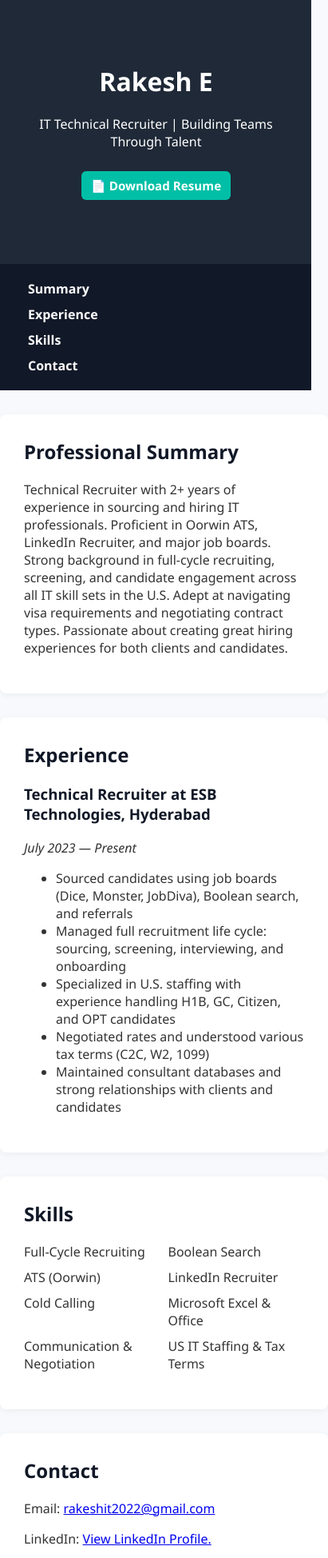
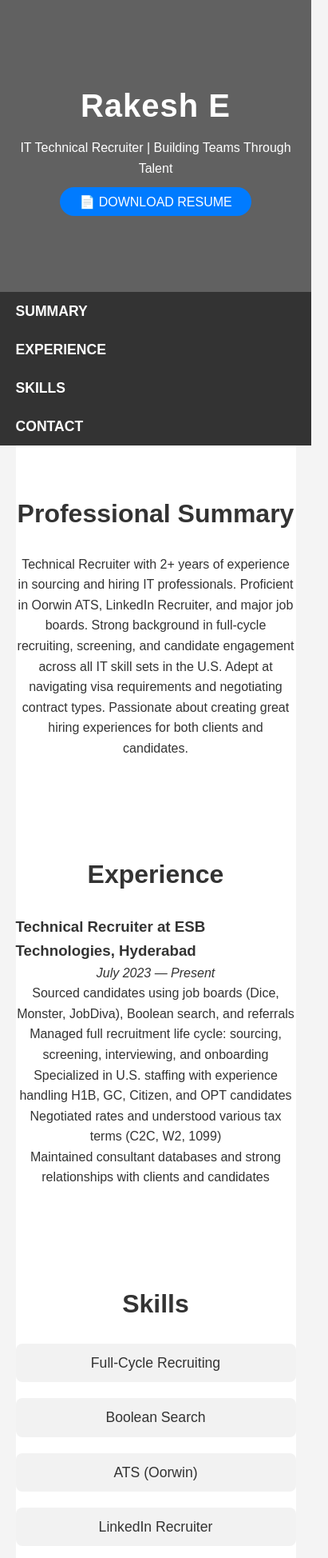
Before and after one commit to raki888/Portfolio, a plain HTML site: page index.html in a window 390 px wide. Shown: the top 1948 px of the page at 80% size, 411 px wide, since content can reach past the window. Drawn offline with Linux system fonts and the light colour scheme.

Commit message:
Update style.css
Added new Morden styles for new features site

```diff
--- a/style.css
+++ b/style.css
@@ -1,158 +1,280 @@
-/* General styles */
+/* General Reset */
+* {
+  margin: 0;
+  padding: 0;
+  box-sizing: border-box;
+}
+
 body {
-  font-family: 'Segoe UI', sans-serif;
-  margin: 0;
-  background: #f7f9fc;
+  font-family: 'Arial', sans-serif;
+  line-height: 1.6;
+  background-color: #f4f4f4;
   color: #333;
-  scroll-behavior: smooth;
+}
+
+a {
+  text-decoration: none;
+  color: inherit;
+}
+
+ul {
+  list-style: none;
 }
 
 .container {
-  width: 90%;
-  max-width: 1000px;
-  margin: auto;
-  padding: 20px;
+  width: 80%;
+  margin: 0 auto;
 }
 
-h1, h2, h3 {
-  margin-top: 0;
-  color: #111827;
+.header {
+  background: rgba(0, 0, 0, 0.6);
+  color: white;
+  padding: 100px 0;
+  text-align: center;
+  background-size: cover;
+  background-position: center;
+  position: relative;
 }
 
-/* Header section */
-header {
-  background-color: #1f2937;
-  color: white;
-  text-align: center;
-  padding: 60px 0;
+.header h1 {
+  font-size: 3.5rem;
+  margin-bottom: 0.5rem;
+  font-weight: bold;
+  letter-spacing: 1px;
 }
 
-header h1,
-header p {
-  color: white;
+.header p {
+  font-size: 1.2rem;
+  margin-bottom: 1rem;
 }
 
-.btn {
-  background-color: #00bfa6;
+.header .tagline {
+  font-size: 1.1rem;
+  font-style: italic;
+  margin-bottom: 2rem;
+}
+
+.header .btn {
+  padding: 0.8rem 2rem;
+  background-color: #007BFF;
   color: white;
-  padding: 10px 15px;
-  border: none;
-  border-radius: 6px;
-  text-decoration: none;
-  font-weight: bold;
-  display: inline-block;
-  margin-top: 10px;
+  font-size: 1.1rem;
+  border-radius: 30px;
+  text-transform: uppercase;
+  transition: background 0.3s ease;
+}
+
+.header .btn:hover {
+  background-color: #0056b3;
 }
 
 nav {
-  background-color: #111827;
+  background-color: #333;
 }
 
 nav ul {
   display: flex;
   justify-content: center;
-  flex-wrap: wrap;
-  list-style: none;
-  margin: 0;
-  padding: 10px 0;
+  padding: 1rem;
 }
 
 nav ul li {
-  margin: 0 15px;
+  margin: 0 1.5rem;
 }
 
 nav ul li a {
   color: white;
-  text-decoration: none;
+  font-size: 1.1rem;
+  text-transform: uppercase;
   font-weight: bold;
-  transition: color 0.3s;
+  transition: color 0.3s ease;
 }
 
 nav ul li a:hover {
-  color: #00bfa6;
+  color: #007BFF;
 }
 
-.section {
-  background: white;
-  border-radius: 8px;
-  padding: 30px;
-  margin-top: 30px;
-  box-shadow: 0 2px 10px rgba(0,0,0,0.05);
+section {
+  padding: 60px 0;
+  background-color: white;
 }
 
-.skills-list {
+section h2 {
+  font-size: 2.5rem;
+  text-align: center;
+  margin-bottom: 1.5rem;
+}
+
+section p,
+section ul {
+  font-size: 1rem;
+  text-align: center;
+}
+
+ul.skills-list {
   display: grid;
-  grid-template-columns: repeat(auto-fit, minmax(150px, 1fr));
-  gap: 10px;
-  list-style: none;
-  padding: 0;
+  grid-template-columns: repeat(3, 1fr);
+  gap: 20px;
+  margin-top: 20px;
+}
+
+ul.skills-list li {
+  padding: 10px;
+  background-color: #f2f2f2;
+  border-radius: 8px;
+  text-align: center;
+  font-size: 1.1rem;
+  transition: transform 0.3s ease, background 0.3s ease;
+}
+
+ul.skills-list li:hover {
+  transform: scale(1.05);
+  background-color: #007BFF;
+  color: white;
+}
+
+section .container {
+  max-width: 900px;
+  margin: 0 auto;
+}
+
+#projects ul {
+  display: grid;
+  grid-template-columns: repeat(2, 1fr);
+  gap: 30px;
+}
+
+#projects li {
+  padding: 20px;
+  background-color: #e9ecef;
+  border-radius: 8px;
+  transition: transform 0.3s ease;
+}
+
+#projects li:hover {
+  transform: translateY(-10px);
+}
+
+#testimonials p {
+  font-style: italic;
+  text-align: center;
+  margin: 1rem 0;
+}
+
+#testimonials strong {
+  display: block;
+  margin-top: 0.5rem;
+  font-weight: bold;
 }
 
 form {
-  display: flex;
-  flex-direction: column;
+  display: grid;
+  grid-template-columns: 1fr;
+  gap: 20px;
+  max-width: 600px;
+  margin: 0 auto;
+  padding: 20px;
+  background-color: #f7f7f7;
+  border-radius: 8px;
 }
 
-form input, form textarea {
-  margin-bottom: 15px;
-  padding: 10px;
+form label {
   font-size: 1rem;
+  font-weight: bold;
+  margin-bottom: 0.5rem;
+}
+
+form input,
+form textarea {
+  padding: 0.8rem;
+  font-size: 1rem;
+  border-radius: 5px;
   border: 1px solid #ccc;
-  border-radius: 6px;
+}
+
+form textarea {
+  resize: vertical;
+  min-height: 150px;
 }
 
 form button {
-  background-color: #00bfa6;
+  padding: 1rem;
+  background-color: #007BFF;
   color: white;
-  border: none;
-  padding: 10px;
-  border-radius: 6px;
-  font-size: 1rem;
-  cursor: pointer;
+  font-size: 1.1rem;
+  border-radius: 30px;
+  text-transform: uppercase;
+  transition: background 0.3s ease;
 }
 
 form button:hover {
-  background-color: #028f79;
+  background-color: #0056b3;
 }
 
 footer {
+  background-color: #333;
+  color: white;
   text-align: center;
-  padding: 20px;
-  background-color: #1f2937;
-  color: white;
+  padding: 1rem;
+  font-size: 1rem;
 }
 
-/* Animations */
-.fade-in {
-  animation: fadeIn 1.5s ease-in;
+footer p {
+  margin: 0;
 }
 
-.slide-up {
-  opacity: 0;
-  transform: translateY(20px);
-  animation: slideUp 1s ease forwards;
-}
+/* Media Queries */
+@media (max-width: 768px) {
+  .container {
+    width: 90%;
+  }
 
-@keyframes fadeIn {
-  to { opacity: 1; }
-}
+  nav ul {
+    flex-direction: column;
+    padding: 0;
+  }
 
-@keyframes slideUp {
-  to {
-    opacity: 1;
-    transform: translateY(0);
+  nav ul li {
+    margin: 10px 0;
+  }
+
+  #projects ul {
+    grid-template-columns: 1fr;
+  }
+
+  ul.skills-list {
+    grid-template-columns: 1fr 1fr;
   }
 }
 
-/* Responsive */
-@media (max-width: 768px) {
-  nav ul {
-    flex-direction: column;
-    gap: 10px;
+@media (max-width: 480px) {
+  .header h1 {
+    font-size: 2.5rem;
   }
 
-  .btn {
-    font-size: 0.95rem;
-    padding: 8px 12px;
+  .header p {
+    font-size: 1rem;
+  }
+
+  .header .btn {
+    padding: 0.6rem 1.5rem;
+    font-size: 1rem;
+  }
+
+  section h2 {
+    font-size: 2rem;
+  }
+
+  ul.skills-list {
+    grid-template-columns: 1fr;
+  }
+
+  form input,
+  form textarea {
+    font-size: 0.9rem;
+  }
+
+  form button {
+    font-size: 1rem;
   }
 }
```
